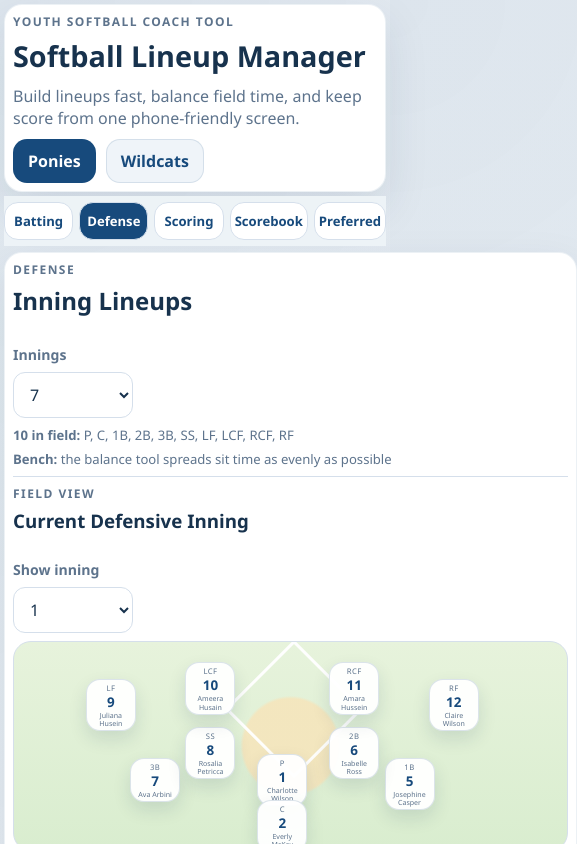
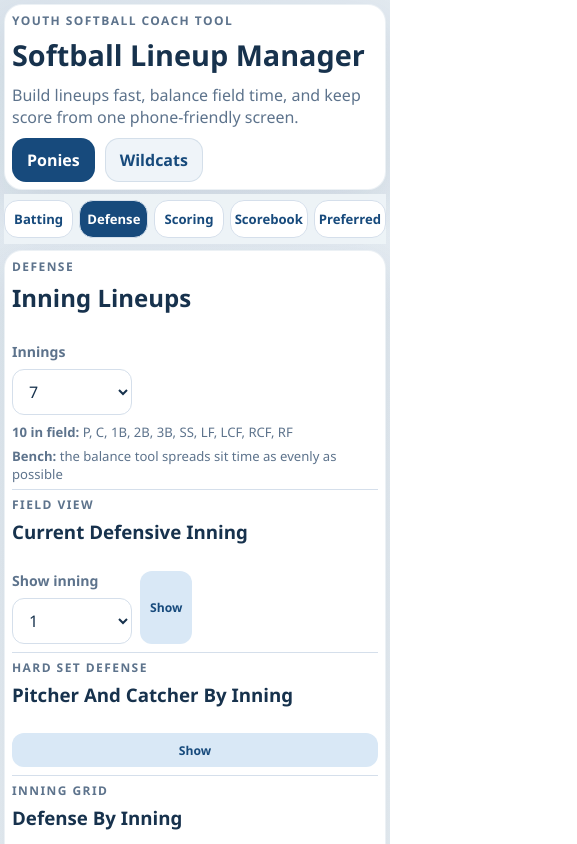
Before and after one commit to twil444/Softball-Lineup-Manager, a plain HTML site: page index.html in a window 390 px wide. Both pictures are taken after a click on the button "Defense". Shown: the top 844 px of the page, 577 px wide, since content can reach past the window. Drawn offline with Linux system fonts and the light colour scheme.

Commit message:
Add files via upload

```diff
--- a/app.js
+++ b/app.js
@@ -620,6 +620,7 @@ let draggedRosterIndex = null;
 const elements = {
   sectionNavButtons: Array.from(document.querySelectorAll(".section-nav-button")),
   sectionPanels: Array.from(document.querySelectorAll("[data-section-panel]")),
+  subsectionToggles: Array.from(document.querySelectorAll(".subsection-toggle")),
   teamTabs: document.querySelector("#team-tabs"),
   teamName: document.querySelector("#team-name"),
   rosterList: document.querySelector("#roster-list"),
@@ -696,6 +697,12 @@ elements.sectionNavButtons.forEach((button) => {
   });
 });
 
+elements.subsectionToggles.forEach((button) => {
+  button.addEventListener("click", () => {
+    toggleSubsection(button);
+  });
+});
+
 elements.addPlayer.addEventListener("click", () => {
   updateActiveTeam((team) => {
     const nextNumber = team.players.length + 1;
@@ -770,6 +777,21 @@ function renderSectionVisibility() {
   elements.sectionPanels.forEach((panel) => {
     panel.classList.toggle("hidden-section", panel.dataset.sectionPanel !== activeSection);
   });
+}
+
+function toggleSubsection(button) {
+  const targetId = button.dataset.targetId;
+  if (!targetId) {
+    return;
+  }
+  const target = document.querySelector(`#${targetId}`);
+  if (!target) {
+    return;
+  }
+
+  const isCollapsed = target.classList.toggle("is-collapsed");
+  button.textContent = isCollapsed ? "Show" : "Hide";
+  button.setAttribute("aria-expanded", String(!isCollapsed));
 }
 
 function renderTeamTabs() {
@@ -1008,8 +1030,18 @@ function renderLockedDefenseControls() {
 
   const header = document.createElement("div");
   header.className = "panel-header";
-  header.innerHTML = `<div><p class="section-label">Hard Set Defense</p><h3>Pitcher And Catcher By Inning</h3></div>`;
+  header.innerHTML = `<div><p class="section-label">Hard Set Defense</p><h3>Pitcher And Catcher By Inning</h3></div><button class="ghost-button dynamic-subsection-toggle" type="button" aria-expanded="false">Show</button>`;
   elements.lockedDefensePanel.append(header);
+
+  const content = document.createElement("div");
+  content.id = "locked-defense-content";
+  content.className = "subsection-content is-collapsed";
+  const toggleButton = header.querySelector(".dynamic-subsection-toggle");
+  toggleButton.addEventListener("click", () => {
+    const isCollapsed = content.classList.toggle("is-collapsed");
+    toggleButton.textContent = isCollapsed ? "Show" : "Hide";
+    toggleButton.setAttribute("aria-expanded", String(!isCollapsed));
+  });
 
   rules.lockedPositions.forEach((position) => {
     const row = elements.lockedRowTemplate.content.firstElementChild.cloneNode(true);
@@ -1033,8 +1065,10 @@ function renderLockedDefenseControls() {
       container.append(slot);
     }
 
-    elements.lockedDefensePanel.append(row);
-  });
+    content.append(row);
+  });
+
+  elements.lockedDefensePanel.append(content);
 }
 
 function renderDefenseGrid() {
--- a/index.html
+++ b/index.html
@@ -83,12 +83,17 @@
               <p class="section-label">Field View</p>
               <h3>Current Defensive Inning</h3>
             </div>
+            <div class="subsection-actions">
               <label class="field compact-field">
                 <span>Show inning</span>
                 <select id="defense-visual-inning"></select>
               </label>
+              <button class="ghost-button subsection-toggle" type="button" data-target-id="defense-diamond-wrap">Show</button>
             </div>
+          </div>
+          <div id="defense-diamond-wrap" class="subsection-content is-collapsed">
             <div id="defense-diamond" class="defense-diamond defense-diamond-large"></div>
+          </div>
         </div>
 
         <div id="locked-defense-panel" class="panel-subsection"></div>
@@ -99,8 +104,11 @@
               <p class="section-label">Inning Grid</p>
               <h3>Defense By Inning</h3>
             </div>
+            <button class="ghost-button subsection-toggle" type="button" data-target-id="defense-grid-wrap">Show</button>
           </div>
+          <div id="defense-grid-wrap" class="subsection-content is-collapsed">
             <div id="defense-grid" class="defense-grid"></div>
+          </div>
         </div>
 
         <div class="panel-subsection">
@@ -109,8 +117,11 @@
               <p class="section-label">Player Grid</p>
               <h3>Players By Inning</h3>
             </div>
+            <button class="ghost-button subsection-toggle" type="button" data-target-id="player-defense-grid-wrap">Show</button>
           </div>
+          <div id="player-defense-grid-wrap" class="subsection-content is-collapsed">
             <div id="player-defense-grid" class="defense-grid player-defense-grid"></div>
+          </div>
         </div>
 
         <div class="panel-subsection">
@@ -119,8 +130,11 @@
               <p class="section-label">Edit Lineups</p>
               <h3>Inning Cards</h3>
             </div>
+            <button class="ghost-button subsection-toggle" type="button" data-target-id="lineup-grid-wrap">Hide</button>
           </div>
+          <div id="lineup-grid-wrap" class="subsection-content">
             <div id="lineup-grid" class="lineup-grid"></div>
+          </div>
         </div>
       </section>
 
--- a/styles.css
+++ b/styles.css
@@ -178,6 +178,13 @@ h1 {
   flex-wrap: wrap;
 }
 
+.subsection-actions {
+  display: flex;
+  gap: 8px;
+  align-items: end;
+  flex-wrap: wrap;
+}
+
 .team-tabs {
   display: flex;
   gap: 10px;
@@ -329,6 +336,15 @@ select {
   margin-top: 8px;
   padding-top: 8px;
   border-top: 1px solid var(--line);
+}
+
+.subsection-content {
+  display: grid;
+  gap: 8px;
+}
+
+.subsection-content.is-collapsed {
+  display: none;
 }
 
 .defense-grid {
@@ -644,6 +660,13 @@ select {
   font-size: 0.8rem;
 }
 
+.subsection-toggle,
+.dynamic-subsection-toggle {
+  padding: 6px 10px;
+  border-radius: 12px;
+  font-size: 0.8rem;
+}
+
 .inning-header h3 {
   margin-bottom: 0;
 }
@@ -836,7 +859,7 @@ select {
   .hero,
   .panel {
     border-radius: 18px;
-    padding: 8px;
+    padding: 7px;
   }
 
   .hero {
@@ -857,7 +880,7 @@ select {
   .roster-row {
     grid-template-columns: 20px 34px minmax(0, 1fr) auto;
     gap: 3px;
-    padding: 4px;
+    padding: 3px 4px;
   }
 
   .drag-handle {
@@ -892,6 +915,28 @@ select {
     grid-template-columns: repeat(2, 1fr);
   }
 
+  .subsection-actions {
+    align-items: stretch;
+  }
+
+  .subsection-toggle,
+  .dynamic-subsection-toggle,
+  .inning-refresh-button {
+    min-height: 34px;
+    padding: 6px 10px;
+    font-size: 0.76rem;
+  }
+
+  .panel-subsection {
+    margin-top: 6px;
+    padding-top: 6px;
+  }
+
+  .legend,
+  .hint {
+    font-size: 0.82rem;
+  }
+
   .defense-grid-row {
     grid-template-columns: 40px repeat(7, minmax(66px, 1fr));
   }
```
Lines whose indentation alone changed are shown as unchanged.
